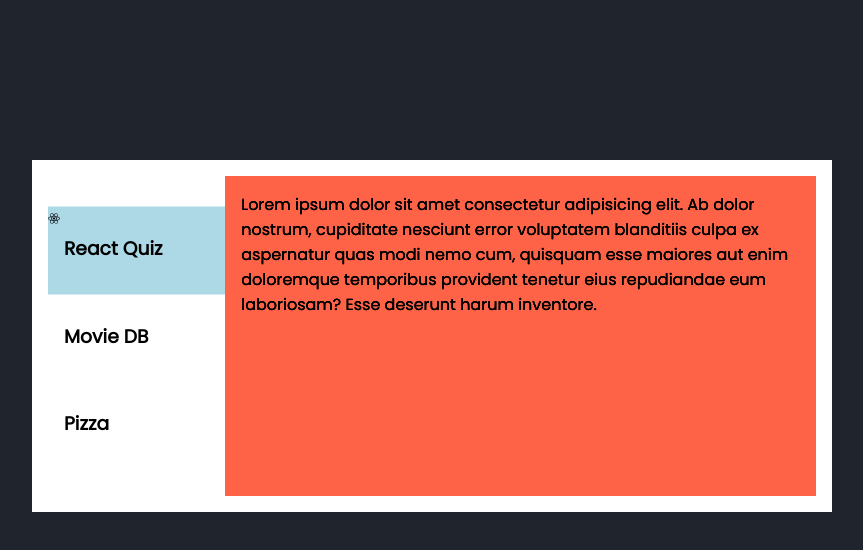
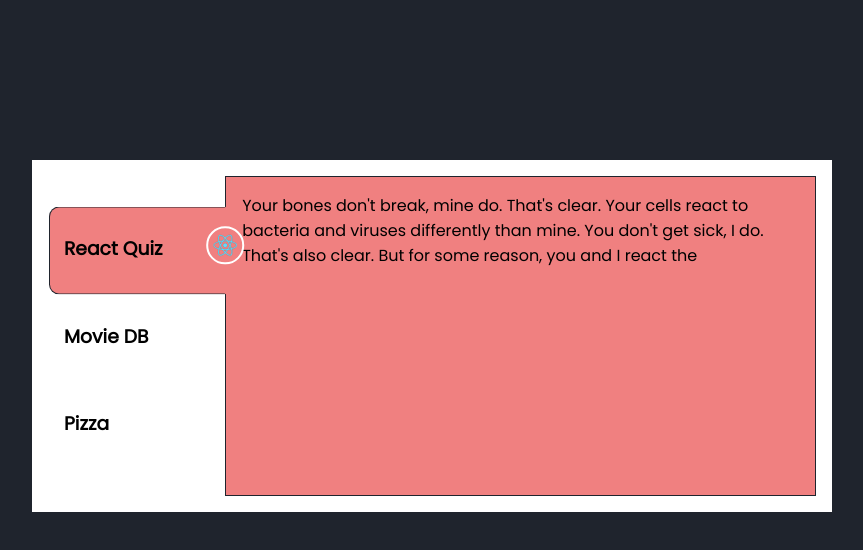
Before and after one commit to Spawn2k/js-active-link, a website: page card.html in a window 1280 px wide. Both pictures are taken after a click on the element "React Quiz". Shown: the whole page, without its empty margins (208-1071 px from the left). Drawn offline with Linux system fonts and the light colour scheme.

Commit message:
card redo v2

```diff
--- a/assets/css/card.css
+++ b/assets/css/card.css
@@ -63,15 +63,80 @@
   position: relative;
   width: 100%;
   height: 100%;
-  background-color: tomato;
+  background-color: lightcoral;
+  border: 1px solid #1f242d;
+  z-index: 1;
 }
-.section-react .content-wraper ul li {
+.section-react .content-wraper ul li:nth-child(1) {
   padding: 1rem;
   position: absolute;
   top: 0;
   left: 0;
   width: 100%;
   height: 100%;
+  transform: translate(0%, 0%);
+  transition: all 0.3s ease-out;
+  z-index: 1;
+  opacity: 1;
+}
+.section-react .content-wraper ul li:nth-child(1).reset-text {
+  transition: all 0.2s;
+  opacity: 0;
+  transform: translate(0px, 10%);
+}
+.section-react .content-wraper ul li:nth-child(1).active-text {
+  transition: all 0.3s;
+  opacity: 1;
+  transform: translate(0%, 0%);
+}
+.section-react .content-wraper ul li:nth-child(2) {
+  padding: 1rem;
+  position: absolute;
+  top: 0;
+  left: 0;
+  width: 100%;
+  height: 100%;
+  transform: translate(0%, -10%);
+  transition: all 0.3s ease-out;
+  z-index: 0;
+  opacity: 0;
+}
+.section-react .content-wraper ul li:nth-child(2).active-text {
+  transition: all 0.3s;
+  opacity: 1;
+  transform: translate(0%, 0%);
+}
+.section-react .content-wraper ul li:nth-child(2).reset-up {
+  transition: all 0.2s;
+  opacity: 0;
+  transform: translate(0%, -10%);
+}
+.section-react .content-wraper ul li:nth-child(2).reset-down {
+  transition: all 0.2s;
+  opacity: 0;
+  transform: translate(0%, 10%);
+}
+.section-react .content-wraper ul li:nth-child(3) {
+  padding: 1rem;
+  position: absolute;
+  top: 0;
+  left: 0;
+  width: 100%;
+  height: 100%;
+  transform: translate(0%, -10%);
+  transition: all 0.3s ease-out;
+  z-index: 0;
+  opacity: 0;
+}
+.section-react .content-wraper ul li:nth-child(3).active-text {
+  transition: all 0.3s;
+  opacity: 1;
+  transform: translate(0%, 0%);
+}
+.section-react .content-wraper ul li:nth-child(3).reset-up {
+  transition: all 0.2s;
+  opacity: 0;
+  transform: translate(0%, -10%);
 }
 .section-react .title-bg {
   position: absolute;
@@ -79,8 +144,32 @@
   left: 0;
   width: 0;
   height: 0;
-  background-color: lightblue;
+  background-color: lightcoral;
   z-index: -1;
+  transition: all 0.3s;
+  border-radius: 10px 0 0 10px;
+  border-top: 1px solid #1f242d;
+  border-left: 1px solid #1f242d;
+  border-bottom: 1px solid #1f242d;
+  border-right: 1px solid lightcoral;
+}
+.section-react .title-bg .svg-container {
+  position: absolute;
+  top: 0;
+  left: 100%;
+  transform: translate(-50%, 50%);
+  background-color: transparent;
+  border-radius: 50%;
+  padding: 0.3rem;
+  border: 2px solid white;
+}
+.section-react .title-bg .svg-container svg {
+  width: 1.5rem;
+  height: 1.5rem;
+  display: flex;
+  justify-content: center;
+  align-items: center;
+  fill: #61dbfb;
   transition: all 0.3s;
 }
 
--- a/assets/js/card.js
+++ b/assets/js/card.js
@@ -10,13 +10,14 @@
   DOM.sectionEl = document.querySelector('.section');
   DOM.h3El = Array.from(document.querySelectorAll('h3'));
   DOM.svgEl = document.querySelector('svg');
-
   DOM.contentTextEls = document.querySelectorAll('.content-text');
   console.log(DOM);
 
   let rotate = 0;
   // === INIT =============
   const init = () => {
+    window.addEventListener('load', onLoad);
+
     DOM.h3El.forEach((h3, idx) => {
       h3.addEventListener('click', (e) => onClickh3(e, idx));
     });
@@ -61,68 +62,83 @@
   const onClickh3 = (e, idx) => {
     const currEl = e.currentTarget;
 
-    const contentTextPos = DOM.contentTextEls[idx].getBoundingClientRect();
+    const oldEl = DOM.h3El.indexOf(document.querySelector('.rotate'));
+
+    setPositionContent(idx);
+
+    if (oldEl < idx) {
+      rotate -= 360;
+    } else {
+      rotate += 360;
+    }
+
+    DOM.h3El.forEach((h3) => h3.classList.remove('rotate'));
+    currEl.classList.add('rotate');
+
+    DOM.svgEl.style.transform = `rotate(${rotate}deg)`;
+
+    getPosTitleBg(currEl, idx);
+  };
+
+  const onLoad = (e) => {
+    const startEl = DOM.h3El[0];
+    getPosTitleBg(startEl, 0);
+  };
+
+  // === XHR/FETCH ========
+
+  // === FUNCTIONS ========
+
+  const getPosTitleBg = (currEl, idx) => {
+    // const contentTextPos = DOM.contentTextEls[idx].getBoundingClientRect();
     const currElCoord = currEl.getBoundingClientRect();
 
     const coord = {
       width: currElCoord.width + 16,
       height: currElCoord.height + 59,
       top: currEl.offsetTop - 27.5,
-      left: currEl.offsetLeft - 16,
+      left: currEl.offsetLeft - 15,
     };
-    // const pos = DOM.divEls[0].getBoundingClientRect();
-
-    // DOM.svgEl.classList.remove('rotate');
-    // DOM.svgEl.style.transform = `rotate(0deg)`;
-
-    // const oldEl = DOM.h3El.indexOf(document.querySelector('.rotate'));
-    // DOM.h3El.forEach((h3) => h3.classList.remove('rotate', 'active'));
-    // currEl.classList.add('active');
-
-    // if (oldEl < idx) {
-    //   rotate -= 360;
-    // } else {
-    //   rotate += 360;
-    // }
-
-    // const coord = {
-    //   width: pos.width,
-    //   height: pos.height,
-    //   top: pos.top,
-    //   left: pos.left,
-    // };
-
-    // const titleBgPos = [
-    //   {
-    //     x: 0,
-    //     y: 0,
-    //   },
-    //   {
-    //     x: 0,
-    //     y: coord.height,
-    //   },
-    //   {
-    //     x: 0,
-    //     y: coord.height * 2,
-    //   },
-    // ];
-
-    // DOM.titleBgEl.style.transform = `translate(${titleBgPos[idx].x}px,${titleBgPos[idx].y}px)`;
 
     DOM.titleBgEl.style.width = `${coord.width}px`;
     DOM.titleBgEl.style.height = `${coord.height}px`;
-
     DOM.titleBgEl.style.transform = `translate(${coord.left}px, ${coord.top}px)`;
-
-    // DOM.svgEl.style.transform = `rotate(${rotate * 360}deg)`;
-    // DOM.svgEl.classList.add('rotate');
-
-    console.log(currEl.offsetTop);
   };
 
-  // === XHR/FETCH ========
+  const setPositionContent = (idx) => {
+    if (idx === 0) {
+      DOM.contentTextEls[idx].classList.add('active-text');
+      DOM.contentTextEls[idx].classList.remove('reset-text');
 
-  // === FUNCTIONS ========
+      DOM.contentTextEls[1].classList.add('reset-up');
+      DOM.contentTextEls[1].classList.remove('active-text', 'reset-down');
+
+      DOM.contentTextEls[2].classList.remove('active-text');
+      DOM.contentTextEls[2].classList.add('reset-up');
+    }
+
+    if (idx === 1) {
+      DOM.contentTextEls[0].classList.add('reset-text');
+      DOM.contentTextEls[0].classList.remove('active-text');
+
+      DOM.contentTextEls[idx].classList.add('active-text');
+      DOM.contentTextEls[idx].classList.remove('reset-up', 'reset-down');
+
+      DOM.contentTextEls[2].classList.remove('active-text');
+      DOM.contentTextEls[2].classList.add('reset-up');
+    }
+
+    if (idx === 2) {
+      DOM.contentTextEls[0].classList.add('reset-text');
+      DOM.contentTextEls[0].classList.remove('active-text');
+
+      DOM.contentTextEls[1].classList.add('reset-down');
+      DOM.contentTextEls[1].classList.remove('active-text', 'reset-up');
+
+      DOM.contentTextEls[idx].classList.remove('reset-up');
+      DOM.contentTextEls[idx].classList.add('active-text');
+    }
+  };
 
   init();
 })();
--- a/card.html
+++ b/card.html
@@ -12,7 +12,7 @@
       <div class="title">
         <ul>
           <li>
-            <h3>React Quiz</h3>
+            <h3 class="rotate">React Quiz</h3>
           </li>
           <li>
             <h3>Movie DB</h3>
@@ -42,28 +42,25 @@
 
       <div class="content-wraper">
         <ul>
-          <li>
-            <p class="content-text">
-              Lorem ipsum dolor sit amet consectetur adipisicing elit. Ab dolor nostrum, cupiditate nesciunt error
-              voluptatem blanditiis culpa ex aspernatur quas modi nemo cum, quisquam esse maiores aut enim doloremque
-              temporibus provident tenetur eius repudiandae eum laboriosam? Esse deserunt harum inventore.
+          <li class="content-text">
+            <p>
+              Your bones don't break, mine do. That's clear. Your cells react to bacteria and viruses differently than
+              mine. You don't get sick, I do. That's also clear. But for some reason, you and I react the
             </p>
           </li>
-          <li>
-            <p class="content-text">
-              Lorem ipsum dolor sit amet consectetur adipisicing elit. Ab dolor nostrum, cupiditate nesciunt error
-              voluptatem blanditiis culpa ex aspernatur quas modi nemo cum, quisquam esse maiores aut enim doloremque
-              temporibus provident tenetur eius repudiandae eum laboriosam? Esse deserunt harum inventore.
+          <li class="content-text">
+            <p>
+              The path of the righteous man is beset on all sides by the iniquities of the selfish and the tyranny of
+              evil men. Blessed is he who, in the name of charity and good will, shepherds the weak through the valley
+              of darkness, for he is truly his brother's keeper and the finder of lost children.
             </p>
-            <p></p>
           </li>
-          <li>
-            <p class="content-text">
-              Lorem ipsum dolor sit amet consectetur adipisicing elit. Ab dolor nostrum, cupiditate nesciunt error
-              voluptatem blanditiis culpa ex aspernatur quas modi nemo cum, quisquam esse maiores aut enim doloremque
-              temporibus provident tenetur eius repudiandae eum laboriosam? Esse deserunt harum inventore.
+          <li class="content-text">
+            <p>
+              My money's in that office, right? If she start giving me some bullshit about it ain't there, and we got to
+              go someplace else and get it, I'm gonna shoot you in the head then and there. Then I'm gonna shoot that
+              bitch in the kneecaps, find out where my goddamn money is. She gonna tell me too.
             </p>
-            <p></p>
           </li>
         </ul>
       </div>
```
Also changed, not shown: 1 other file.
